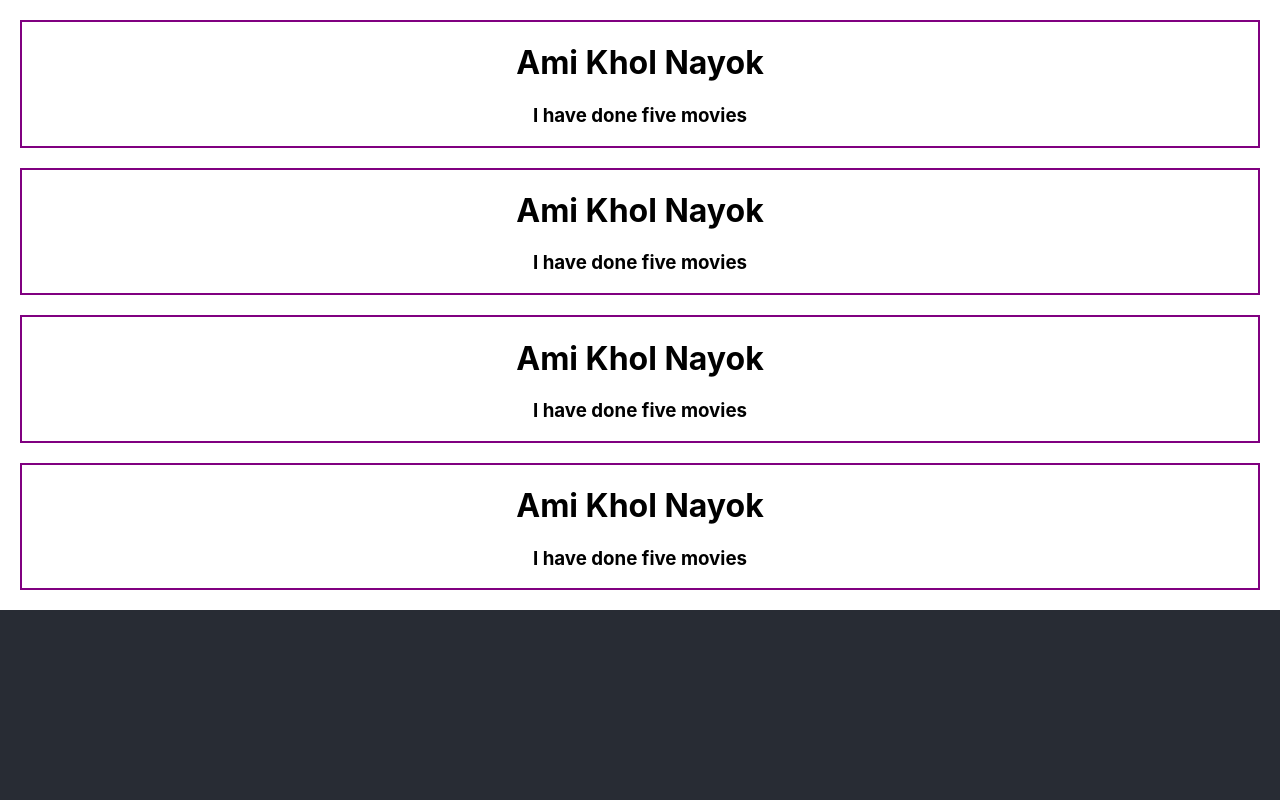
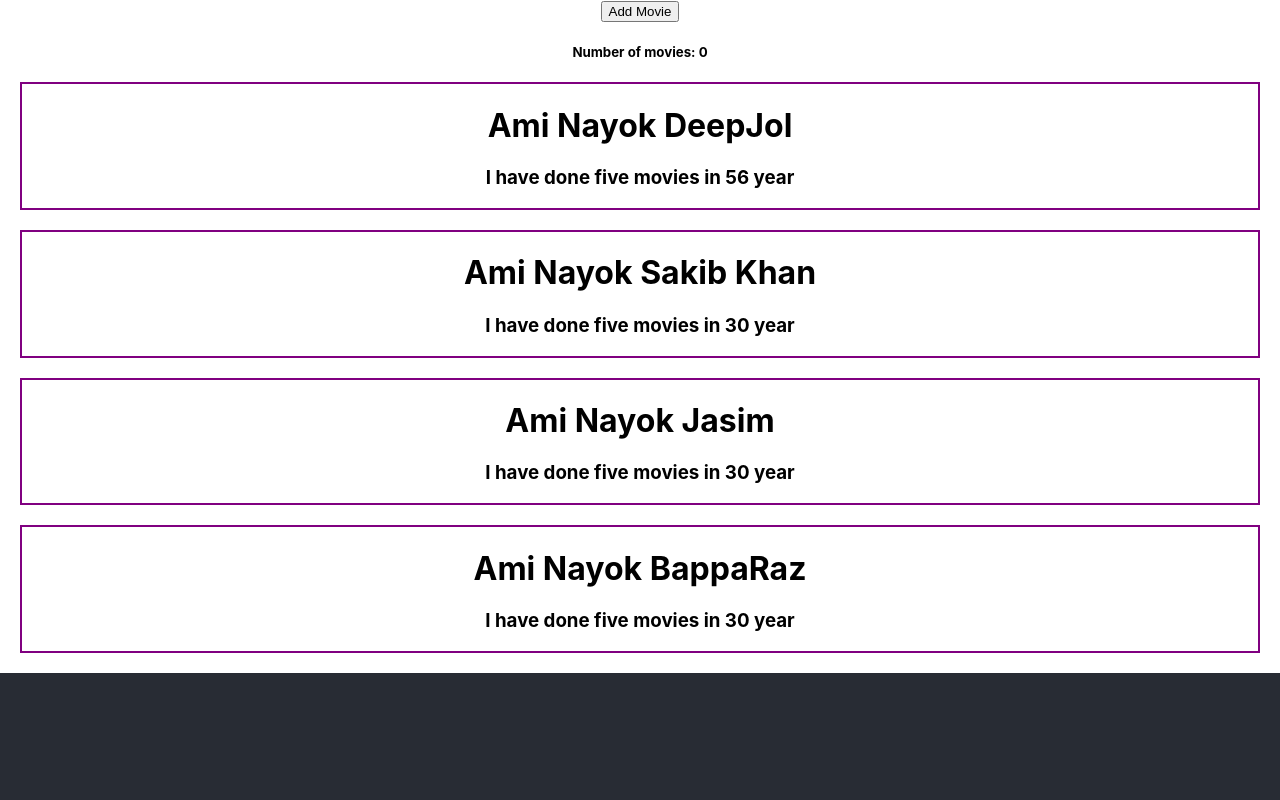
Before and after one commit to ariful4966/programmingHero-course-revesion, a React (Create React App) app: page / in a window 1280 px wide. Shown: the top 800 px of the page. Built offline with nearby package versions, Linux system fonts and the light colour scheme.

Commit message:
how to write dand destructure usestate 33.7

```diff
--- a/src/App.js
+++ b/src/App.js
@@ -1,13 +1,16 @@
 import logo from './logo.svg';
 import './App.css';
+import { useState } from 'react';
 
 function App() {
+  const nayoks = ['Jasim', 'DeepJol', 'BappaRaz']
   return (
     <div className="App">
-      <Nayok></Nayok>
-      <Nayok></Nayok>
-      <Nayok></Nayok>
-      <Nayok></Nayok>
+      <MovieCounter />
+      <Nayok name={nayoks[1]} age="56"></Nayok>
+      <Nayok name="Sakib Khan"></Nayok>
+      <Nayok name={nayoks[0]}></Nayok>
+      <Nayok name={nayoks[2]}></Nayok>
       <header className="App-header">
         <img src={logo} className="App-logo" alt="logo" />
       </header>
@@ -15,15 +18,25 @@ function App() {
   );
 }
 
-function Nayok() {
-  const nayokStyle={
+function MovieCounter() {
+  const [count, setCount] = useState(0)
+  return (
+    <div>
+      <button>Add Movie</button>
+      <h5>Number of movies: {count}</h5>
+    </div>
+  )
+}
+
+function Nayok(props) {
+  const nayokStyle = {
     border: '2px solid purple',
     margin: '20px'
   }
   return (
     <div style={nayokStyle}>
-      <h1>Ami Khol Nayok</h1>
-      <h3>I have done five movies</h3>
+      <h1>Ami Nayok {props.name}</h1>
+      <h3>I have done five movies in {props.age || 30} year</h3>
     </div>
   )
 }
```
